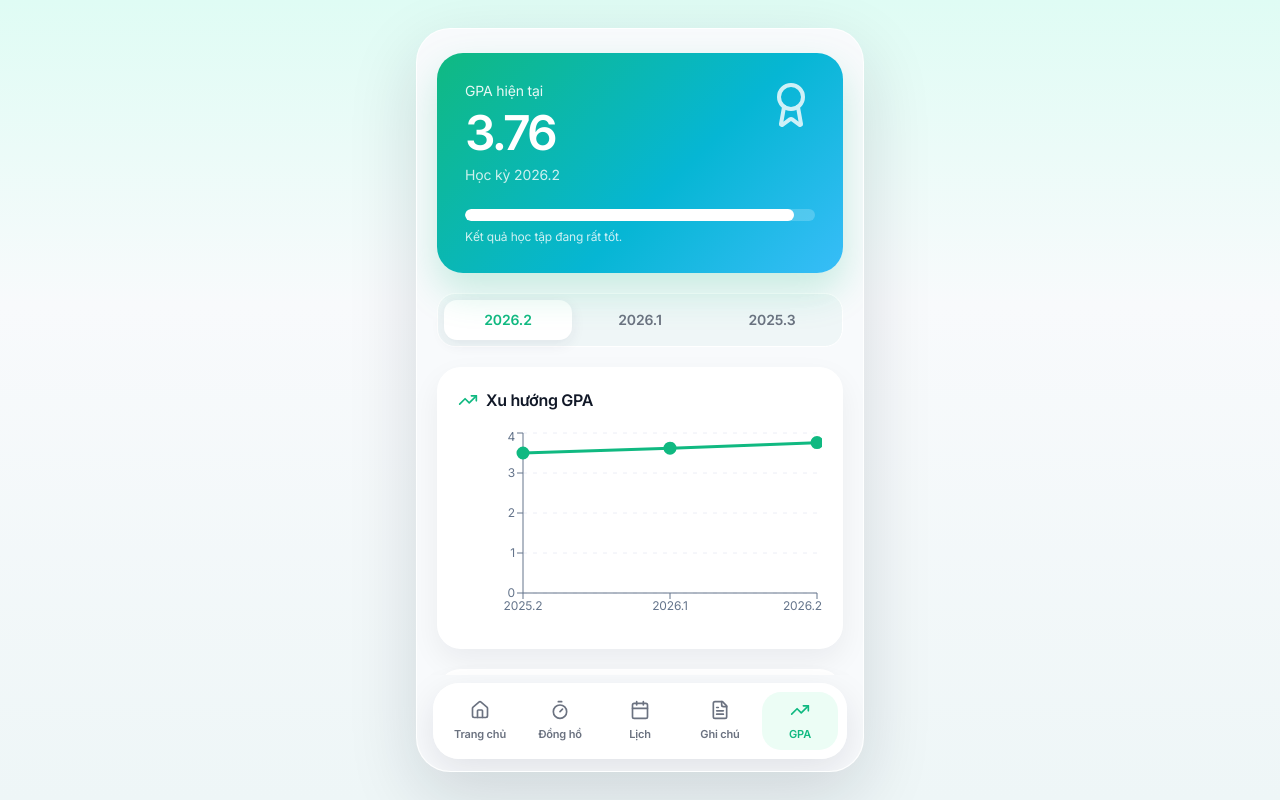
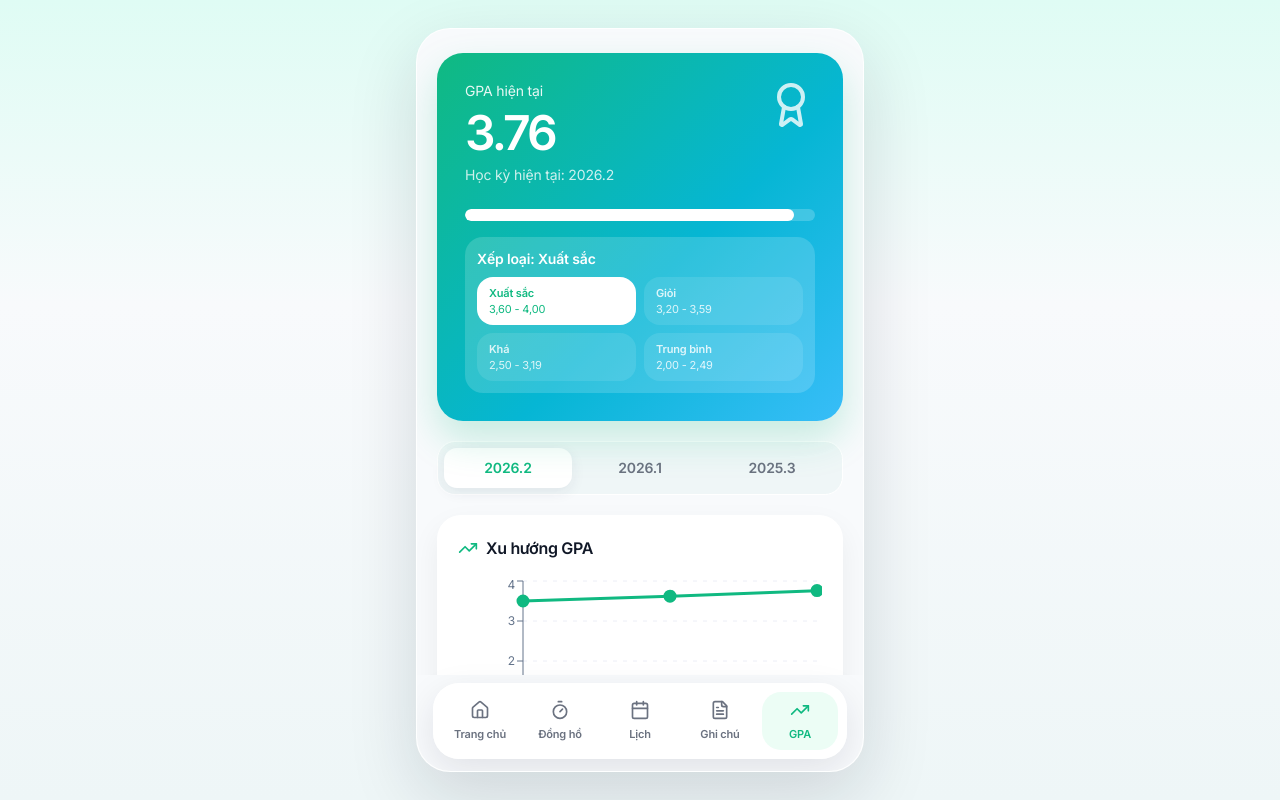
Before and after one commit to 20235667-NguyenQuocCuong/UIUX, a React (Vite) app: page /gpa in a window 1280 px wide. Built offline with nearby package versions, Linux system fonts and the light colour scheme.

Commit message:
Show GPA classification ranges

```diff
--- a/src/app/screens/GPA.tsx
+++ b/src/app/screens/GPA.tsx
@@ -74,6 +74,13 @@ const gradeDistribution = [
   { id: "grade-b", grade: "B", "Tổng TC": 0 },
 ];
 
+const classificationRanges = [
+  { label: "Xuất sắc", range: "3,60 - 4,00", active: true },
+  { label: "Giỏi", range: "3,20 - 3,59", active: false },
+  { label: "Khá", range: "2,50 - 3,19", active: false },
+  { label: "Trung bình", range: "2,00 - 2,49", active: false },
+];
+
 export function GPA() {
   const [semester, setSemester] = useState("2026.2");
   const visibleGrades = subjectGrades.filter((subject) => subject.semester === semester);
@@ -86,7 +93,7 @@ export function GPA() {
             <div>
               <p className="mb-2 text-sm opacity-90">GPA hiện tại</p>
               <p className="mb-2 text-5xl font-semibold tracking-[-0.06em]">3.76</p>
-              <p className="text-sm opacity-80">Học kỳ {semester}</p>
+              <p className="text-sm opacity-80">Học kỳ hiện tại: {semester}</p>
             </div>
             <Award className="h-12 w-12 opacity-80" />
           </div>
@@ -98,7 +105,17 @@ export function GPA() {
               className="h-full rounded-full bg-white"
             />
           </div>
-          <p className="mt-2 text-xs opacity-80">Kết quả học tập đang rất tốt.</p>
+          <div className="mt-4 rounded-[18px] bg-white/16 p-3">
+            <p className="mb-2 text-sm font-semibold">Xếp loại: Xuất sắc</p>
+            <div className="grid grid-cols-2 gap-2 text-[11px] leading-4">
+              {classificationRanges.map((item) => (
+                <div key={item.label} className={`rounded-2xl px-3 py-2 ${item.active ? "bg-white text-primary" : "bg-white/10 text-white/82"}`}>
+                  <span className="block font-semibold">{item.label}</span>
+                  <span>{item.range}</span>
+                </div>
+              ))}
+            </div>
+          </div>
         </motion.div>
 
         <motion.div initial={{ opacity: 0, y: 20 }} animate={{ opacity: 1, y: 0 }} className="segment-bar" role="tablist" aria-label="Chọn học kỳ">
```
Also changed, not shown: 4 other files (tests, documents, lock files or other folders).
